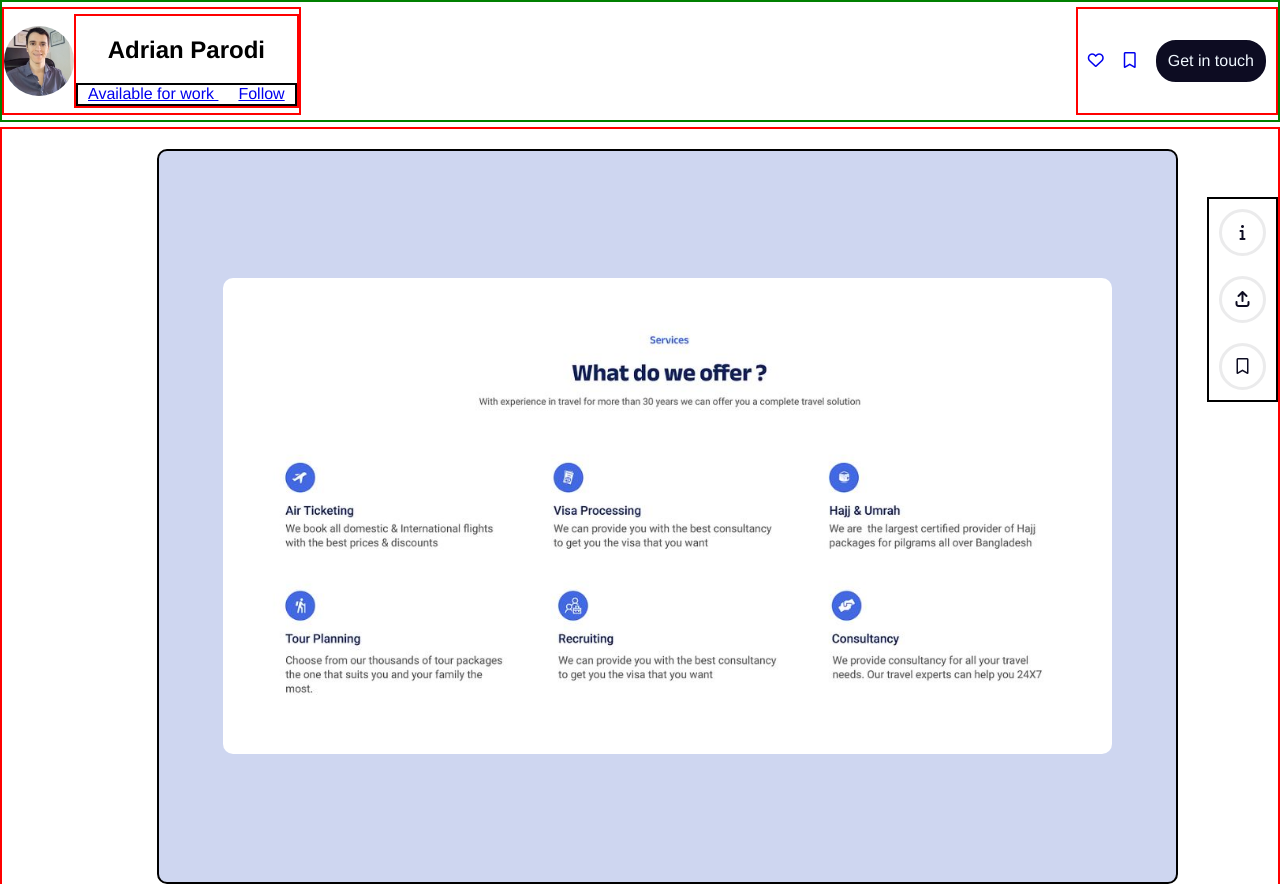
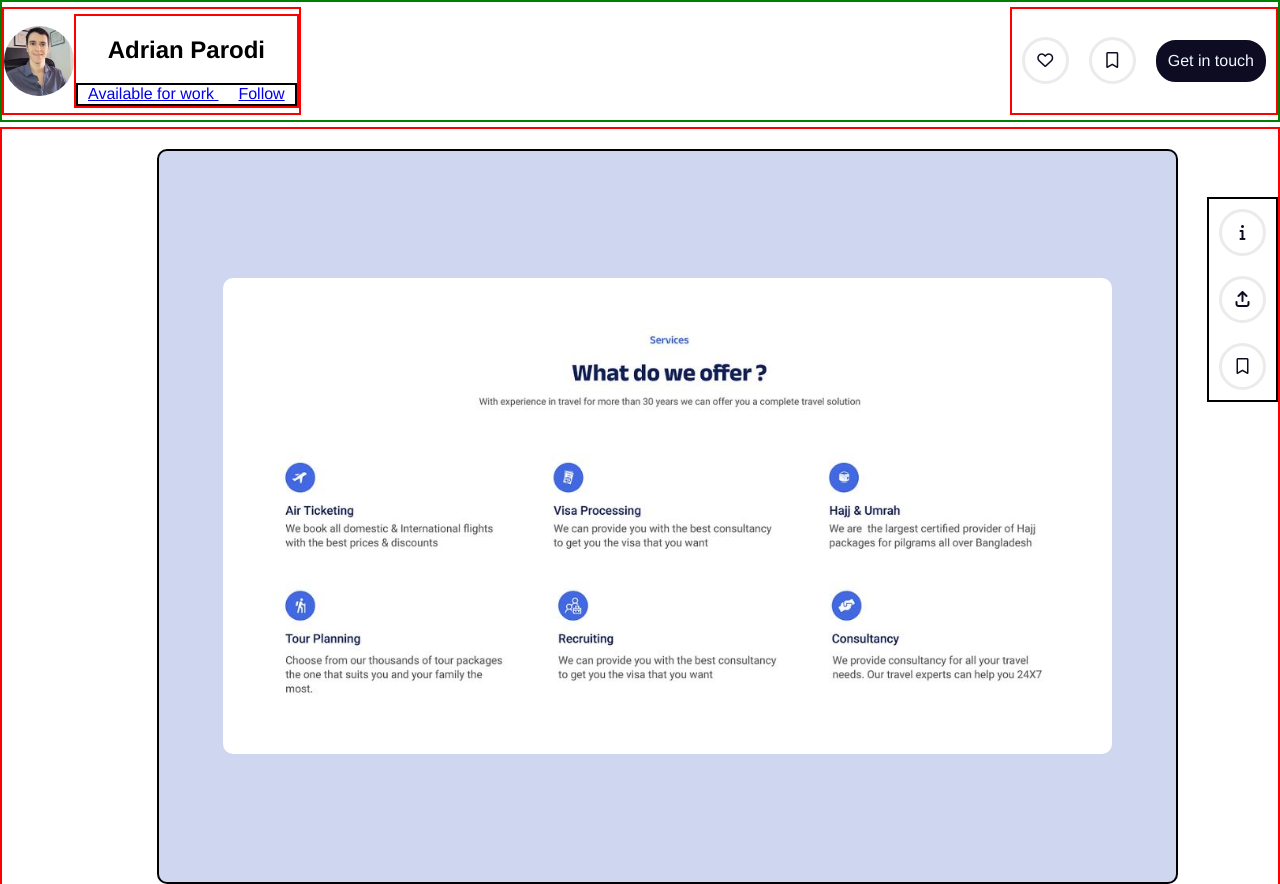
Before and after one commit to AdrianParodi/image-based-web-project, a plain HTML site: page index.html in a window 1280 px wide. Shown: the top 884 px of the page. Drawn offline with Linux system fonts and the light colour scheme.

Commit message:
Arreglados los iconos del header

```diff
--- a/css/styles.css
+++ b/css/styles.css
@@ -6,6 +6,7 @@ body{
     font-family:"Mona Sans", "Helvetica Neue", Helvetica, Arial, sans-serif;
     display: flex;
     flex-direction: column;
+
 }
 
 a{
--- a/index.html
+++ b/index.html
@@ -30,20 +30,21 @@
             </section>
         </section>
 
-
-
         <section class="header-right">
 
-            <!-- <div> -->
-            <a href="https://www.linkedin.com/in/adrian-parodi" target="_blank">
-                <i class="fa-regular fa-heart iconos figura-circular"></i>
-            </a>
+            <div class="contenedor-iconos">
+                <a href="https://www.linkedin.com/in/adrian-parodi" target="_blank">
+                    <i class="fa-regular fa-heart iconos figura-circular icon-color"></i>
+                </a>
+            </div>
             <!-- </div> -->
             <!-- <div>
                 <button class="figura-circular">hola</button> -->
-            <a href="https://www.linkedin.com/in/adrian-parodi" target="_blank">
-                <i class="fa-regular fa-bookmark iconos figura-circular"></i>
-            </a>
+            <div class="contenedor-iconos">
+                <a href="https://www.linkedin.com/in/adrian-parodi" target="_blank">
+                    <i class="fa-regular fa-bookmark iconos figura-circular icon-color"></i>
+                </a>
+            </div>
             <!-- </div> -->
             <a href="https://www.linkedin.com/in/adrian-parodi" target="_blank">
                 <button class="getintouch-button">Get in touch</button>
```
